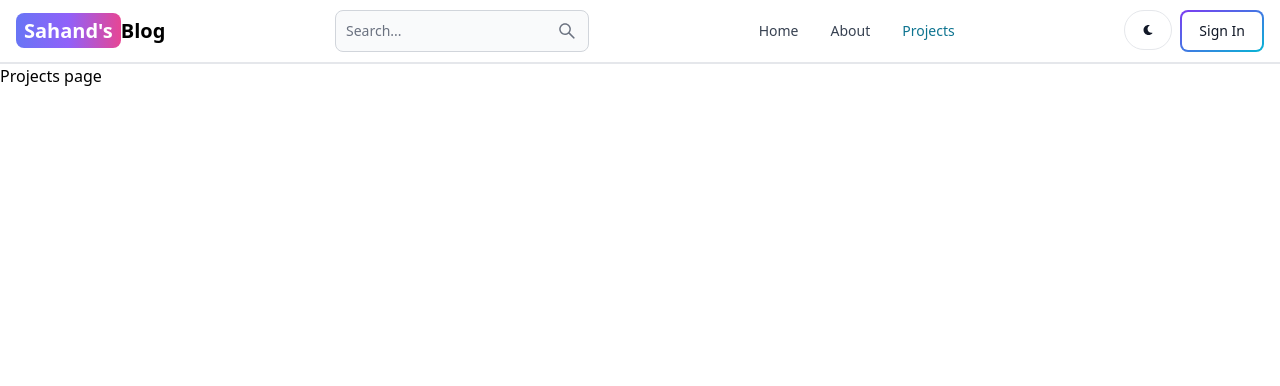
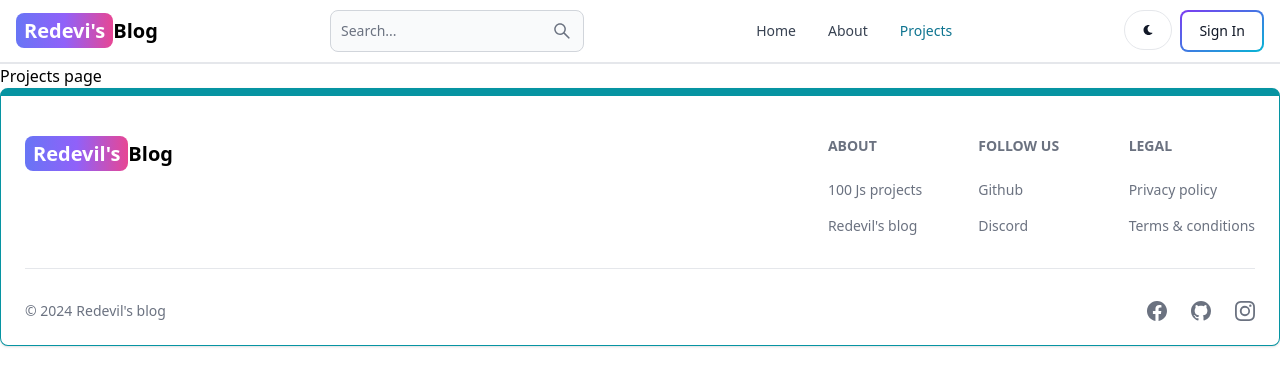
Before and after one commit to Redevil15/redevilsMERNblog, a React (Vite) app in the folder client/: page /projects in a window 1280 px wide. Shown: the top 386 px of the page. Built offline with nearby package versions, Linux system fonts and the light colour scheme.

Commit message:
Feat: add footer page

```diff
--- a/client/src/App.jsx
+++ b/client/src/App.jsx
@@ -7,6 +7,7 @@
 import Dashboard from './pages/Dashboard'
 import Projects from './pages/Projects'
 import Header from './components/Header'
+import Footer from './components/Footer'
 
 
 export default function Main() {
@@ -21,6 +22,7 @@
         <Route path="/dashboard" element={<Dashboard/>} />
         <Route path="/projects" element={<Projects/>} />
       </Routes>
+      <Footer/>
     </BrowserRouter>
   )
 }
--- /dev/null
+++ b/client/src/components/Footer.jsx
@@ -0,0 +1,91 @@
+import { Footer } from 'flowbite-react'
+import React from 'react'
+import { Link } from 'react-router-dom'
+import { BsFacebook, BsGithub, BsInstagram } from 'react-icons/bs'
+
+export default function FooterPage() {
+  return (
+    <Footer
+      container
+      className='border border-t-8 border-teal-500'
+    >
+      <div className='w-full max-w-7xl mx-auto'>
+        <div className='grid w-full justify-between sm:flex md:grid-cols-1'>
+          <div className='mt-5'>
+            <Link
+              to='/'
+              className='self-center whitespace-nowrap textlg sm:text-xl font-semibold dark:text-white'
+            >
+              <span className='px-2 py-1 bg-gradient-to-r from-indigo-500 via-purple-500 to-pink-500 rounded-lg text-white'>
+                Redevil's
+              </span>
+              Blog
+            </Link>
+          </div>
+          <div className='grid grid-cols-2 gap-8 mt-4 sm:grid-cols-3 sm:gap-6'>
+            <div>
+              <Footer.Title title="about"/>
+              <Footer.LinkGroup col>
+                <Footer.Link
+                  href="https://www.100jsprojects.com"
+                  target="_blank"
+                  rel="noopener noreferrer"
+                >
+                  100 Js projects
+                </Footer.Link>
+                <Footer.Link
+                  href="/about"
+                  target="_blank"
+                  rel="noopener noreferrer"
+                >
+                  Redevil's blog
+                </Footer.Link>
+              </Footer.LinkGroup>
+            </div>
+            <div>
+              <Footer.Title title="Follow us"/>
+              <Footer.LinkGroup col>
+                <Footer.Link
+                  href="https://www.github.com/Redevil15"
+                  target="_blank"
+                  rel="noopener noreferrer"
+                >
+                  Github
+                </Footer.Link>
+                <Footer.Link
+                  href="#"
+                >
+                  Discord
+                </Footer.Link>
+              </Footer.LinkGroup>
+            </div>
+            <div>
+              <Footer.Title title="Legal"/>
+              <Footer.LinkGroup col>
+                <Footer.Link
+                  href="#"
+                >
+                  Privacy policy
+                </Footer.Link>
+                <Footer.Link
+                  href="#"
+                >
+                  Terms &amp; conditions
+                </Footer.Link>
+              </Footer.LinkGroup>
+            </div>
+          </div>
+        </div>
+        <Footer.Divider/>
+        <div className='w-full sm:flex sm:items-center sm:justify-between'>
+          <Footer.Copyright href="#" by="Redevil's blog" year={new Date().getFullYear()}/>
+          <div className='flex gap-6 sm:mt-0 mt-4 sm:justify-center'>
+            <Footer.Icon href="#" icon={BsFacebook} />
+            <Footer.Icon href="https://www.github.com/Redevil15" icon={BsGithub} />
+            <Footer.Icon href="#" icon={BsInstagram} />
+          </div>
+        </div>
+      </div>
+    </Footer>
+  )
+}
--- a/client/src/components/Header.jsx
+++ b/client/src/components/Header.jsx
@@ -15,7 +15,7 @@
         className='self-center whitespace-nowrap text-sm sm:text-xl font-semibold dark:text-white'
       >
         <span className='px-2 py-1 bg-gradient-to-r from-indigo-500 via-purple-500 to-pink-500 rounded-lg text-white'>
-          Sahand's
+          Redevi's
         </span>
         Blog
       </Link>
```
